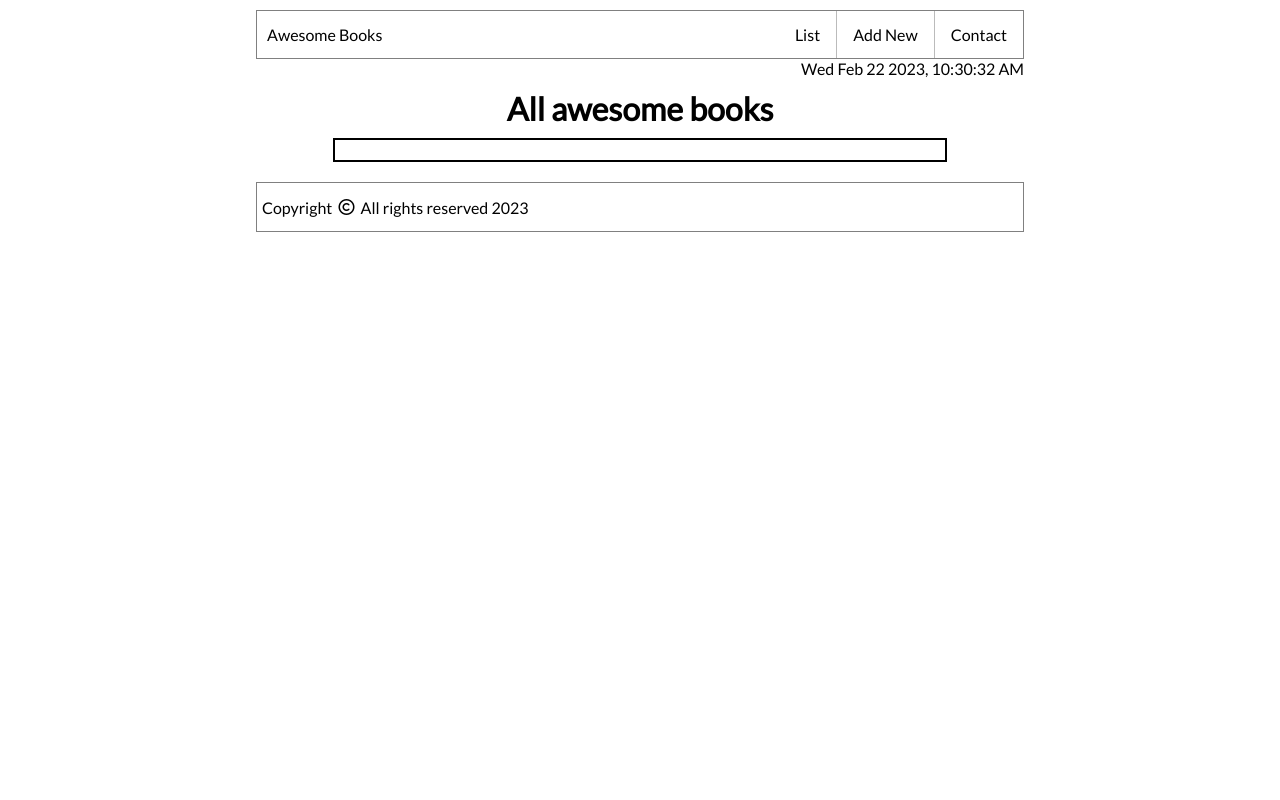
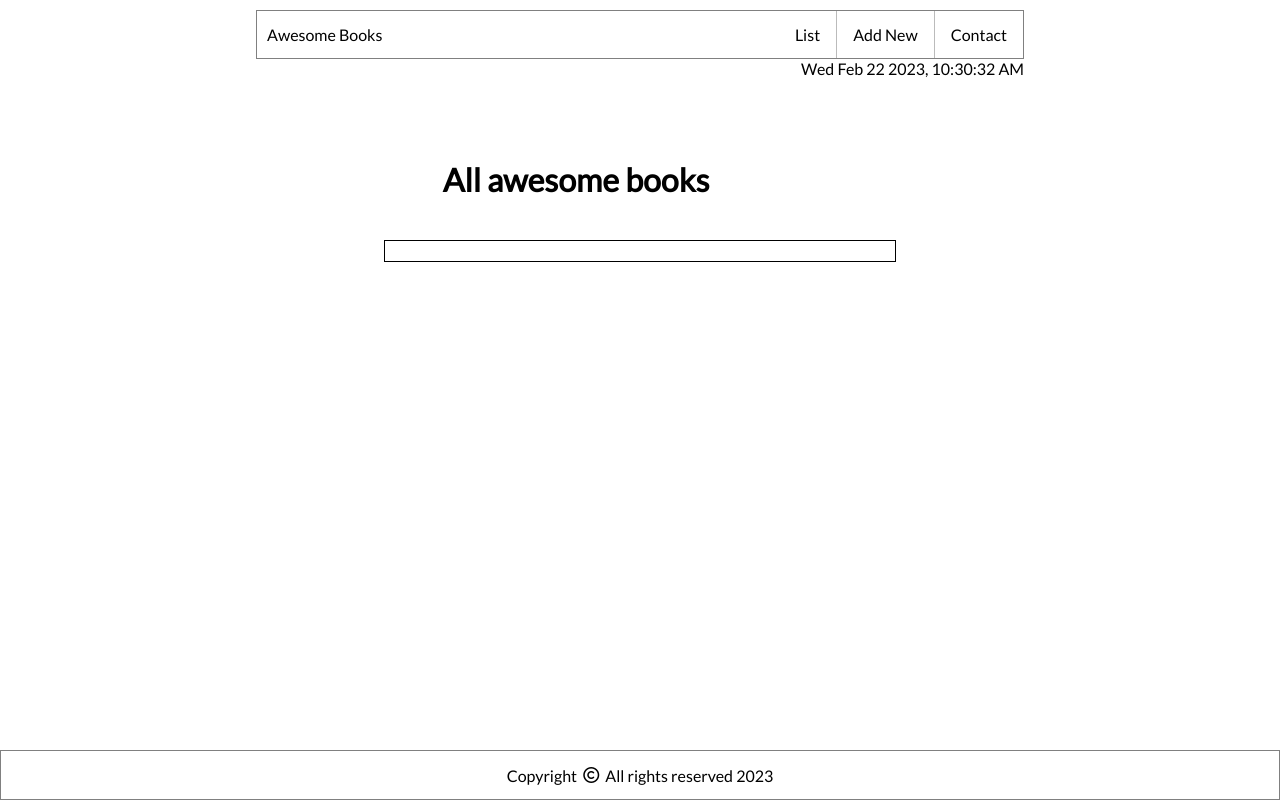
Before and after one commit to dev-mamun/Awesome-books, a website: page index.html in a window 1280 px wide. Drawn offline with Linux system fonts and the light colour scheme.

Commit message:
books.css:Modifying yhe style

```diff
--- a/css/books.css
+++ b/css/books.css
@@ -64,13 +64,17 @@ main {
 }
 
 footer {
-  margin-top: 10px;
-  width: inherit;
+  width: 100%;
   min-height: 50px;
   border: 1px solid grey;
   display: flex;
   align-items: center;
   padding: 5px;
+  position: absolute;
+  bottom: 0;
+  left: 0;
+  display: flex;
+  justify-content: center;
 }
 
 #book-list {
@@ -95,10 +99,14 @@ article {
 }
 
 section {
-  width: 80%;
-  border: 2px solid black;
+  width: 40%;
+  border: 1px solid black;
   margin: auto;
   padding: 10px;
+  position: absolute;
+  top: 30%;
+  left: 20%;
+  right: 20%;
 }
 
 #books div:nth-child(odd) article {
@@ -110,3 +118,11 @@ section {
   background: #ddd;
   border: 1px solid #ddd;
 }
+
+h1{
+  position: absolute;
+  top: 20%;
+  display: flex;
+  justify-content: center;
+  width: 50%;
+}
```
